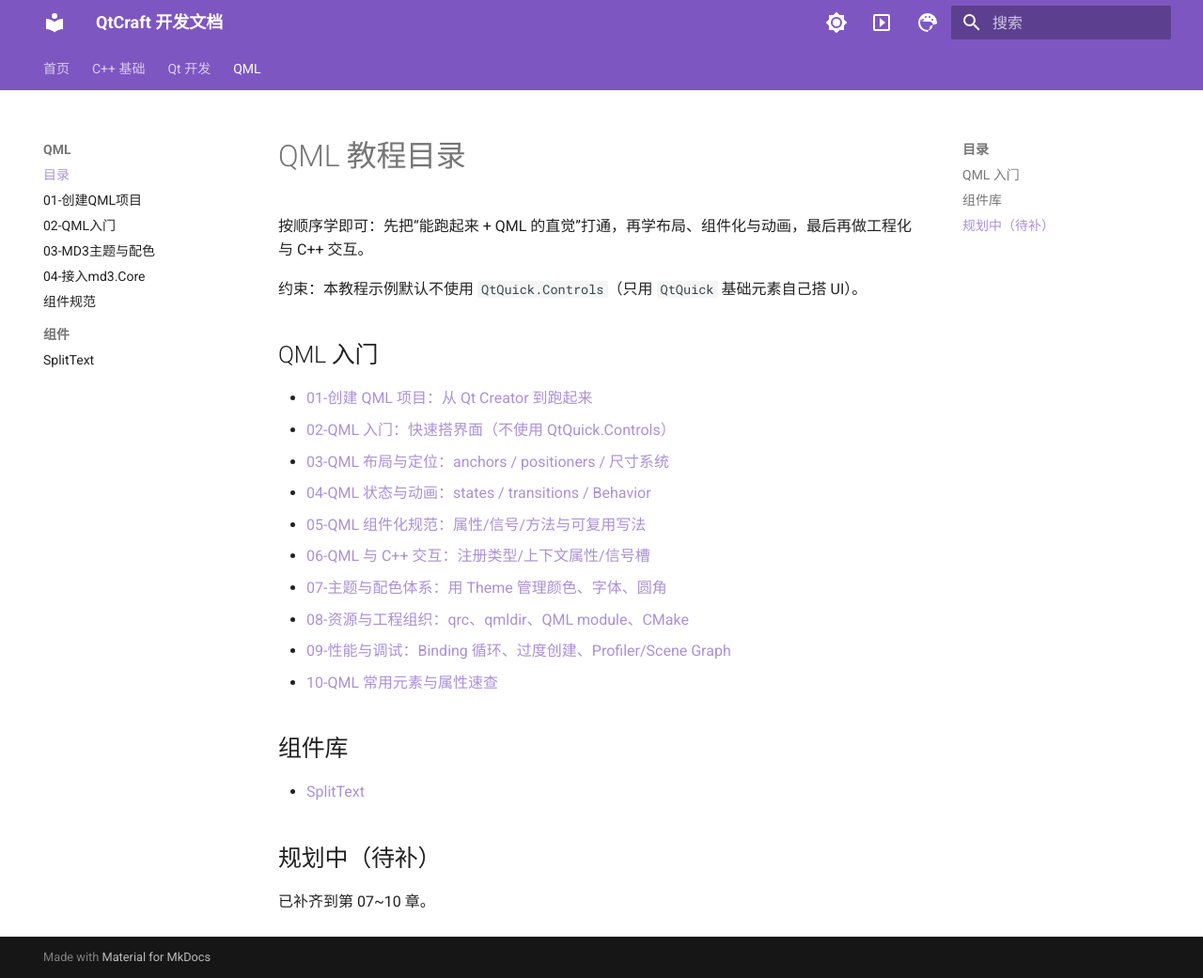
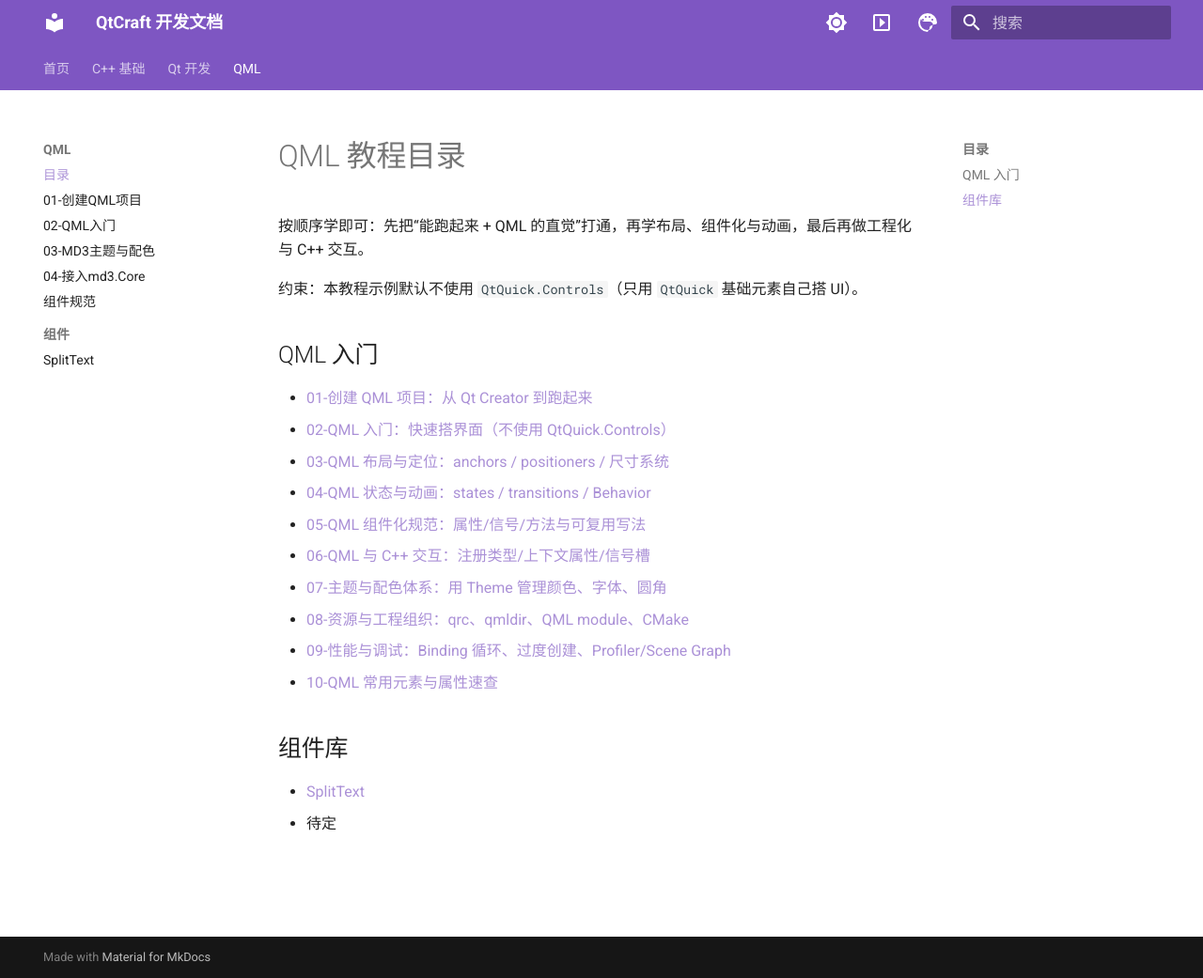
Before and after one commit to sudoevolve/cppNote, an MkDocs documentation site: the page built from docs/qml/00-目录.md, in a window 1280 px wide and 1041 px high. Shown: the whole window at 94% size. Built offline with MkDocs 1.6.1 and Material for MkDocs 9.7.7, drawn with Linux system fonts in a browser that asks for light colours.

Commit message:
Update 00-目录.md

```diff
--- a/docs/qml/00-目录.md
+++ b/docs/qml/00-目录.md
@@ -20,7 +20,4 @@
 ## 组件库
 
 - [SplitText](components/SplitText/SplitText.md)
-
-## 规划中（待补）
-
-已补齐到第 07~10 章。
+- 待定
```
